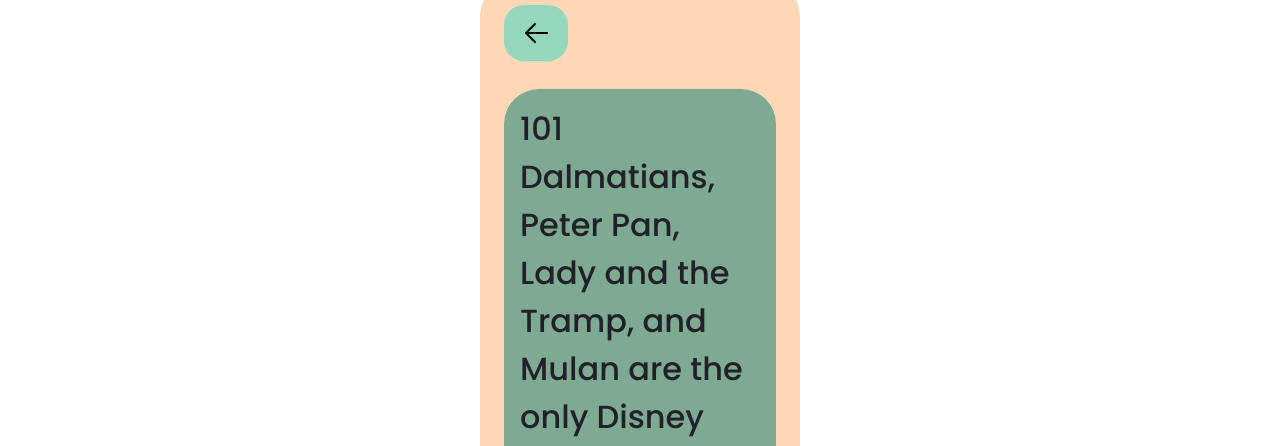
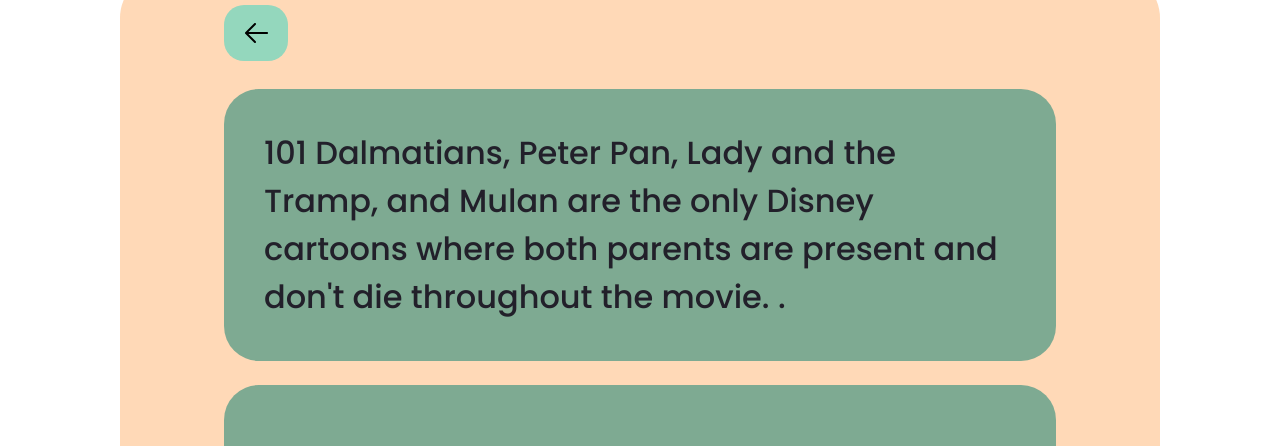
Before and after one commit to vicki-robertson/curious-fem, a plain HTML site: page pages/favorites.html in a window 1280 px wide. Shown: the part 235-681 px from the top of the page. Drawn offline with Linux system fonts and the light colour scheme; a web font is replaced by a local one.

Commit message:
cambios css curiousfacts en responsive

```diff
--- a/src/css/curiousfacts.css
+++ b/src/css/curiousfacts.css
@@ -100,3 +100,35 @@
 }
 
 /*desktop style responsive*/
+@media only screen and (min-width: 768px) {
+
+     a.back-btn {
+        margin: 2rem 48rem 1rem 0;
+    }
+
+    .container-facts {
+        min-width: 65rem;
+        min-height: 38rem;
+    }
+
+    .text-box-facts {
+        min-width: 52rem;
+        min-height: 15rem;
+    }
+
+    .text-box-facts p {
+        text-align: left;
+        min-width: 47rem;
+        padding: 1.5rem;
+    }
+
+    .btn-container {
+        display: flex;
+        flex-direction: row;
+        align-items: center;
+        justify-content: center;
+        gap: 4.5rem;
+        min-width: 47rem;
+        padding: 1.5rem;
+    }
+}
```
